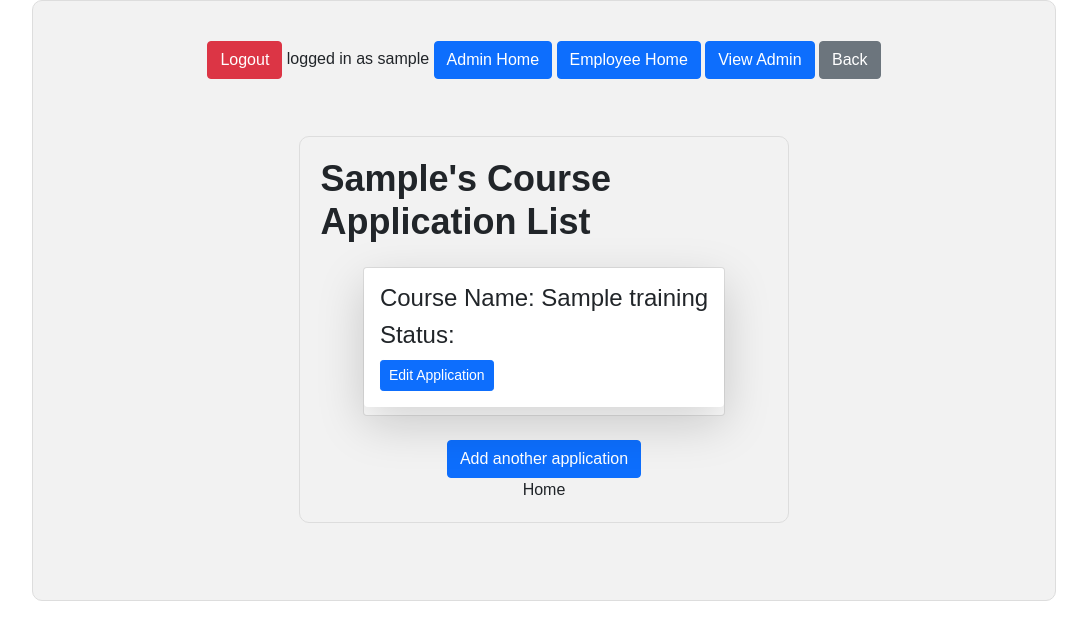
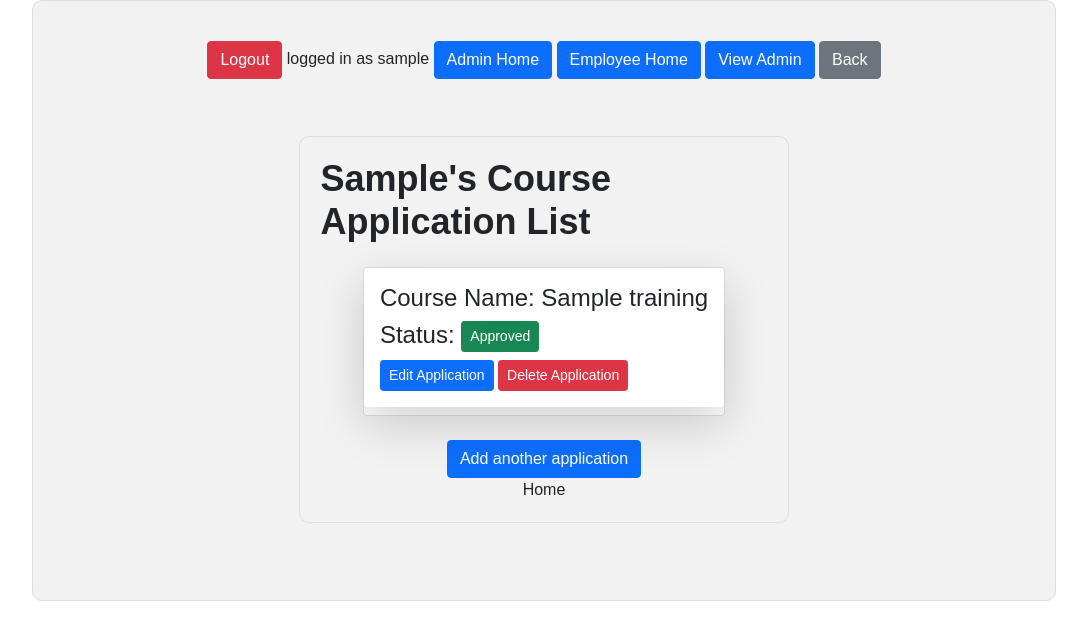
Before and after one commit to Resolas/HRTrainingWebApp-Python, a Django app: page /profile/staff/course_application_list in a window 1280 px wide. Shown: the top 640 px of the page, without its empty margins (96-1183 px from the left). Run offline with Django 4.2, Linux system fonts and the light colour scheme; a user stored in the database is signed in; tables that the repository leaves empty hold one stand-in row (values such as "Sample post").

Commit message:
Delete Application Function Now Working

```diff
--- a/projects/database/templates/employee_training_applications_list.html
+++ b/projects/database/templates/employee_training_applications_list.html
@@ -8,17 +8,17 @@
             <div class="card-body shadow-lg p-3 mb-2 bg-white rounded">
                 <h4 class="card-title">Course Name: {{ application.training.programme_name }}</h4>
                 {% if application.training.application_status == 'approved' %}
-                    <h4>Status: <span class="badge badge-success">Approved</span></h4>
+                    <h4>Status: <span class="btn btn-sm btn-success">Approved</span></h4>
                 {% elif application.training.application_status == 'denied' %}
-                    <h4>Status: <span class="badge badge-danger">Denied</span></h4>
+                    <h4>Status: <span class="btn btn-sm btn-danger">Denied</span></h4>
                 {% else %}
-                    <h4>Status: <span class="badge badge-primary">Pending Approval</span></h4>
+                    <h4>Status: <span class="btn btn-sm btn-secondary">Pending Approval</span></h4>
                 {% endif %}
 
                 {% if application.training.user == request.user.user %}
                     {% comment %} <a href="{% url 'application_detail' application.id %}" class="btn btn-sm btn-info">View Application</a> {% endcomment %}
                     <a href="{% url 'edit_training_application' application.id %}" class="btn btn-sm btn-primary">Edit Application</a>
-                    {% comment %} <a href="{% url 'delete_application' application.training.id %}" class="btn btn-sm btn-danger">Delete Application</a> {% endcomment %}
+                    <a href="{% url 'delete_application' application.training.id %}" class="btn btn-sm btn-danger">Delete Application</a>
                 {% endif %}
             </div>
         </div>
--- a/projects/database/views.py
+++ b/projects/database/views.py
@@ -264,7 +264,7 @@ def edit_training_application(request, application_id):
     form = TrainingCreationForm(request.POST or None, instance=application)
     if request.method == 'POST' and form.is_valid():
         form.save()
-        return redirect('course_application_list.html', application_id=application.id)
+        return redirect('course_application_list')
 
     context = {'application': application, 'form': form}
     return render(request, 'edit_training_application.html', context)
@@ -274,7 +274,7 @@ def delete_training_application(request, app_id):
     application = get_object_or_404(TrainingApplication, id=app_id)
     if request.method == 'POST':
         application.delete()
-        return redirect('/profile/staff')
+        return redirect('course_application_list')
 
     return render(request, 'delete_application.html', {'application': application})
 
```
Also changed, not shown: projects/database/templates/delete_application.html (+15 -0 lines).
